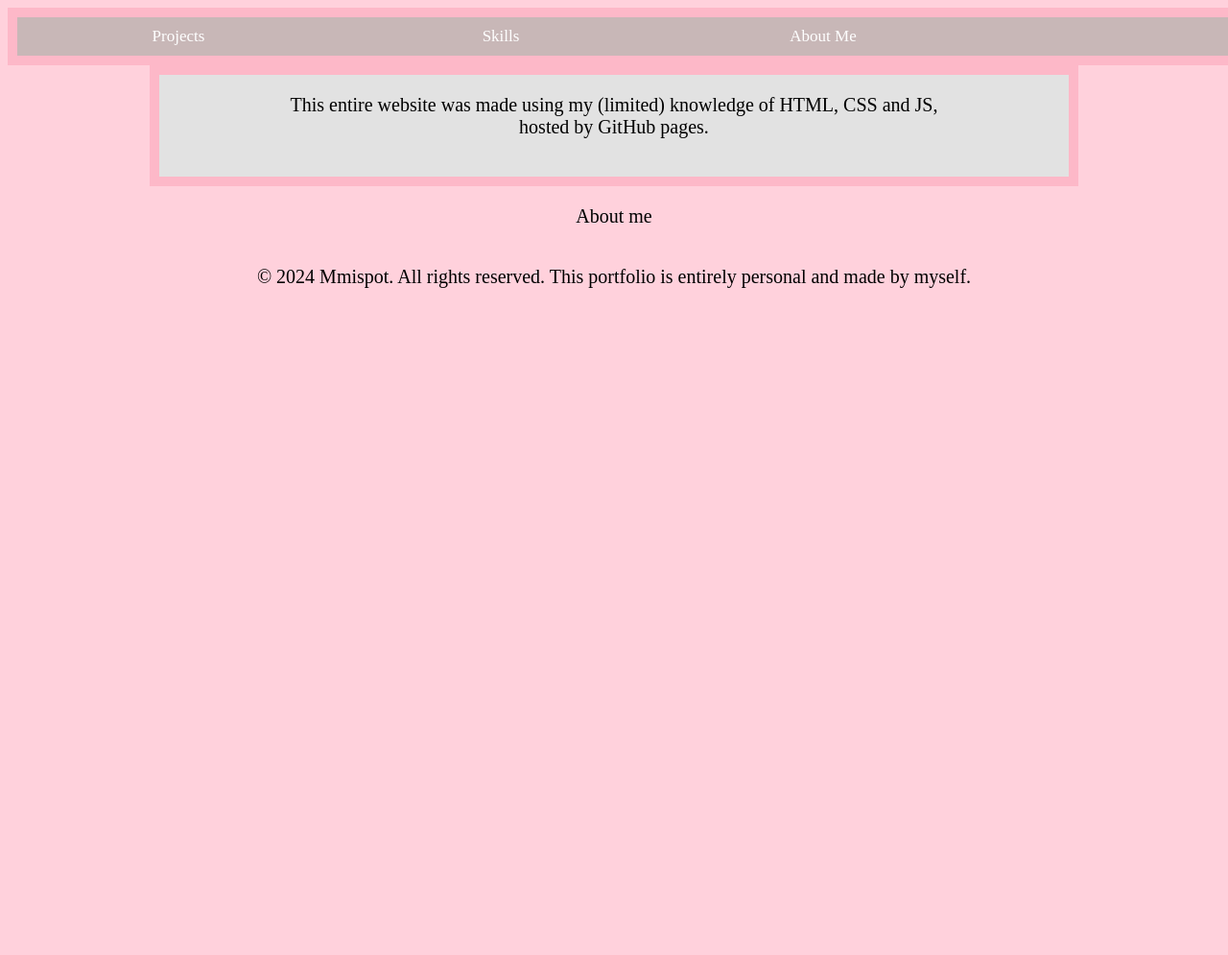
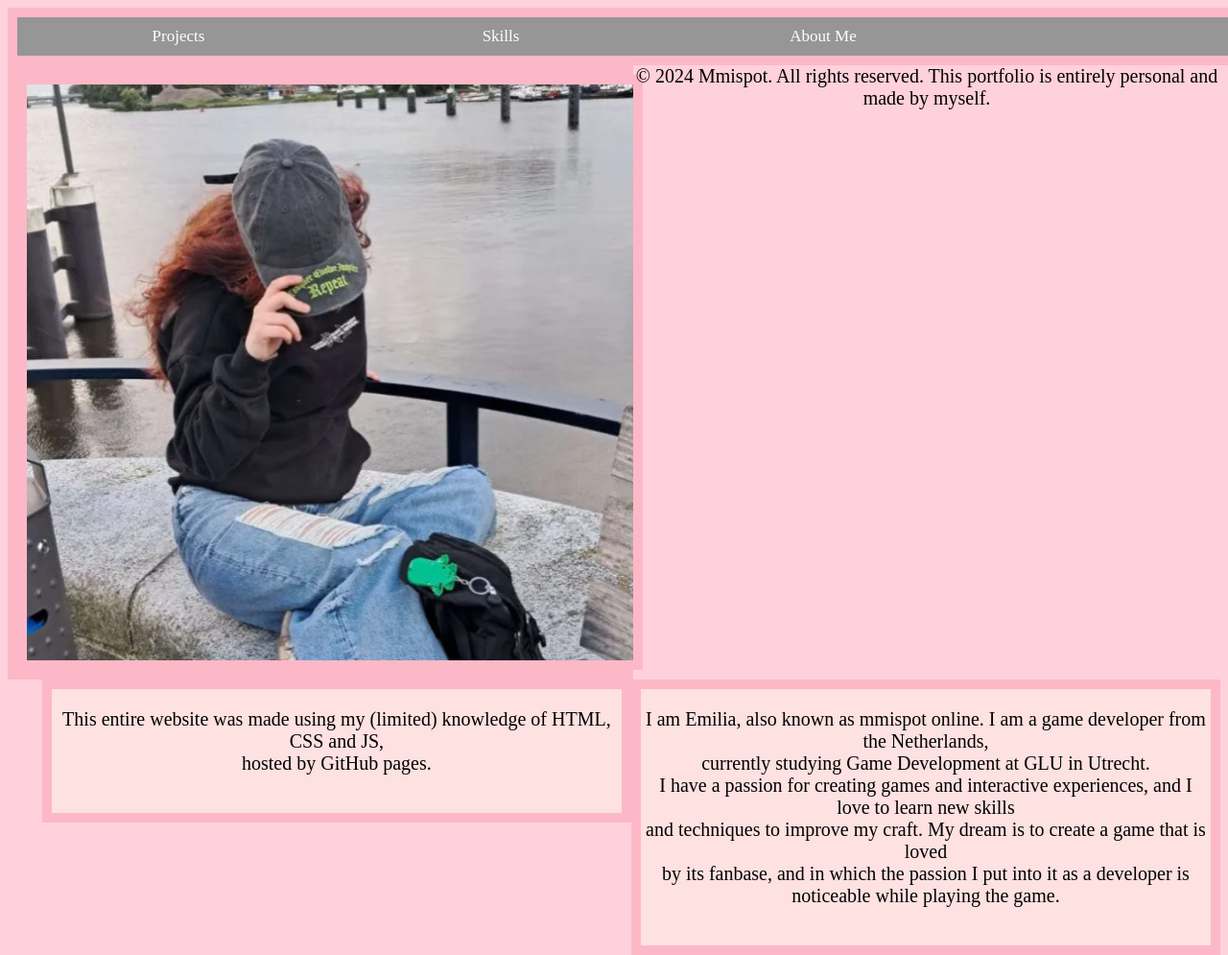
Before and after one commit to mmispot/mmispot.github.io, a PHP site: page /aboutme.html in a window 1280 px wide. Shown: the whole page at 96% size. Before the commit the page ends 300 px from the top, so only its background shows below. Run offline with PHP 8.4, Linux system fonts and the light colour scheme.

Commit message:
basic layout

```diff
--- a/aboutme.html
+++ b/aboutme.html
@@ -12,13 +12,18 @@
         <a href="skills.html">Skills</a>
         <a href="aboutme.html">About Me</a>
     </div>
-
-    <div>
+    <div style="float: left; width: 50%;">
+        <img style="width: 100%" src="/images/mypic.png" alt="Picture of mmispot">
+    </div>
+    <div style="float: right; width: 47%;">
+        <p>I am Emilia, also known as mmispot online. I am a game developer from the Netherlands, <br> currently studying Game Development at GLU in Utrecht. <br> I have a passion for creating games and interactive experiences, and I love to learn new skills <br> and techniques to improve my craft. My dream is to create a game that is loved <br> by its fanbase, and in which the passion I put into it as a developer is noticeable while playing the game.</p>
+    </div>
+    <div style="float:right; width: 47%">
         <p>This entire website was made using my (limited) knowledge of HTML, CSS and JS, <br> hosted by GitHub pages.</p>
     </div>
-    <p>About me</p>
+
 </body>
 <footer>
-    <p>© 2024 Mmispot. All rights reserved. This portfolio is entirely personal and made by myself.</p>
+    <p style="margin: auto;">© 2024 Mmispot. All rights reserved. This portfolio is entirely personal and made by myself.</p>
 </footer>
 </html>
--- a/styles.css
+++ b/styles.css
@@ -1,6 +1,16 @@
 body {
     background-color: rgba(255, 209, 220, 1);
     font-family:'Times New Roman', Times, serif;
+}
+
+img
+{
+    display: flex;
+    width: 75%;
+    margin: auto;
+    border-style: solid;
+    border-width:10px;
+    border-color: rgb(253, 184, 200);
 }
 
 h2
@@ -30,6 +40,7 @@ iframe
     padding-top: 50px;
     display: block;
     margin: auto;
+    margin-bottom: 50px;
 }
 
 p {
@@ -45,16 +56,16 @@ div
     border-width:10px;
     border-color: rgb(253, 184, 200);
     text-align: center;
-    background-color: rgb(226, 226, 226);
+    background-color: rgb(254, 225, 225);
     margin-top: 50px;
     margin-bottom: 50px;
-    width: 75%;
+    width: 50%%;
     margin: auto;
 }
 
 .navbar {
   width: 100%;
-  background-color: #c8b7b7;
+  background-color: #969696;
   overflow: auto;
 }
 
```
Also changed, not shown: index.html (+4 -4 lines), images/mypic.png (added).
